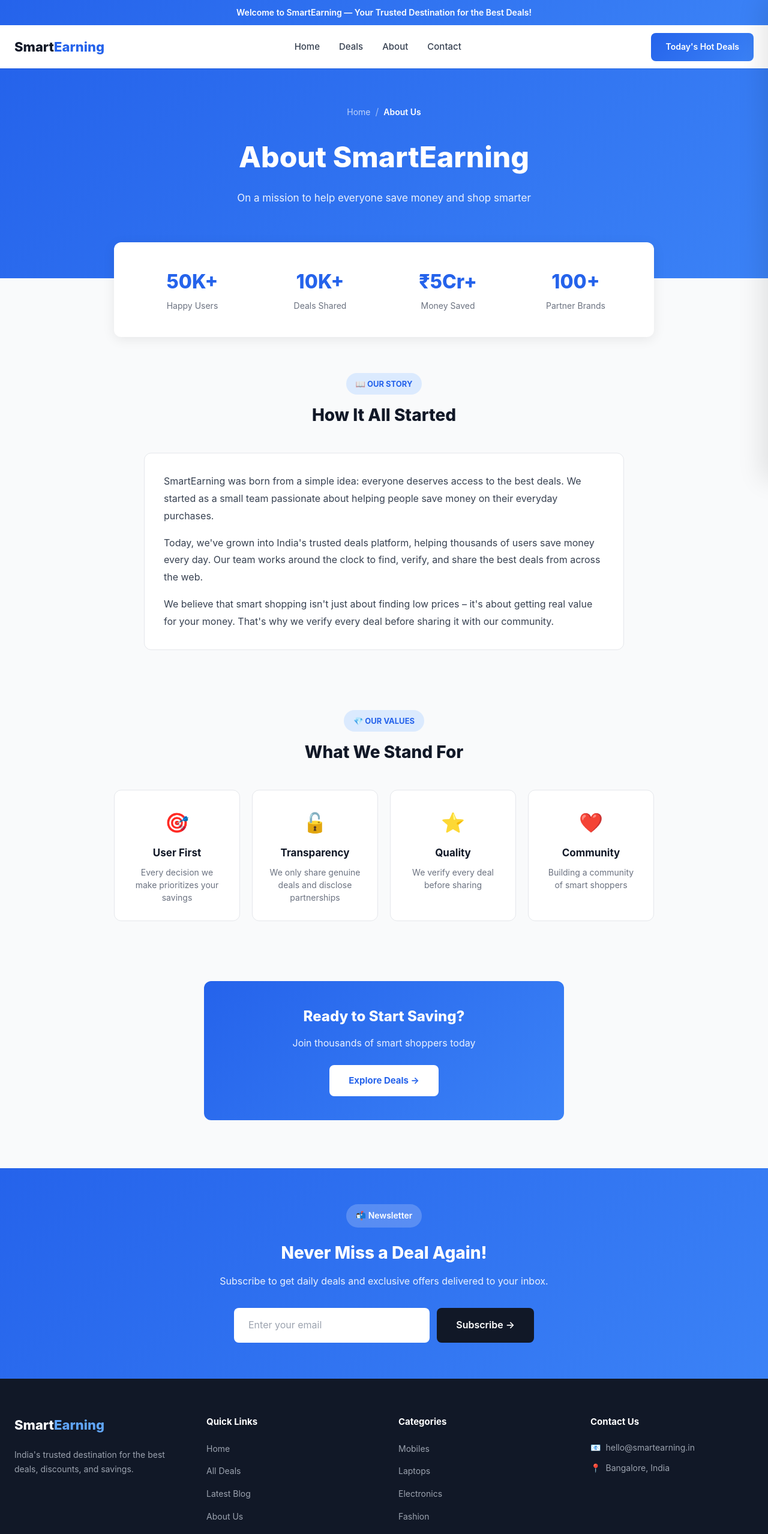
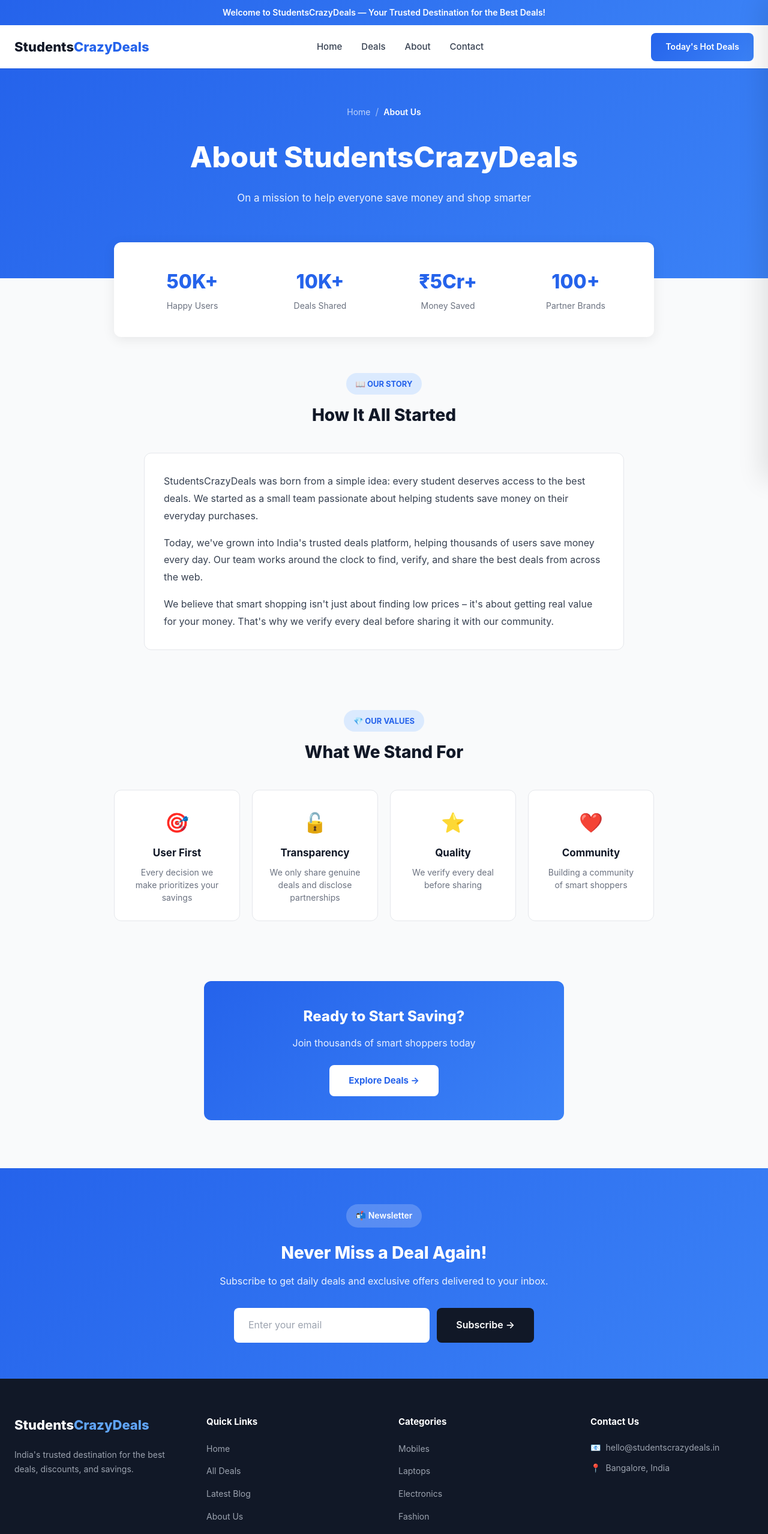
Before and after one commit to siddu-asd/smartearning, a Next.js app in the folder package/nextjs-backend/: page /about in a window 1280 px wide. Shown: the top 2558 px of the page at 60% size. Built offline with nearby package versions, Linux system fonts and the light colour scheme.

Commit message:
Rename project from SmartEarning to StudentsCrazyDeals

```diff
--- a/package/nextjs-backend/app/(main)/HomeClient.tsx
+++ b/package/nextjs-backend/app/(main)/HomeClient.tsx
@@ -121,7 +121,7 @@
         <div style={{ maxWidth: '1200px', margin: '0 auto' }}>
           <div style={{ textAlign: 'center', marginBottom: '40px' }}>
             <span style={{ display: 'inline-block', background: '#dbeafe', color: '#2563eb', padding: '8px 16px', borderRadius: '50px', fontSize: '13px', fontWeight: 700, marginBottom: '12px' }}>WHY US</span>
-            <h2 style={{ fontSize: '28px', fontWeight: 800, color: '#111827' }}>Why Choose SmartEarning</h2>
+            <h2 style={{ fontSize: '28px', fontWeight: 800, color: '#111827' }}>Why Choose StudentsCrazyDeals</h2>
           </div>
 
           <div style={{ display: 'grid', gridTemplateColumns: 'repeat(auto-fit, minmax(240px, 1fr))', gap: '20px' }}>
--- a/package/nextjs-backend/app/(main)/about/page.tsx
+++ b/package/nextjs-backend/app/(main)/about/page.tsx
@@ -28,7 +28,7 @@
         </nav>
 
         <h1 style={{ fontSize: 'clamp(32px, 5vw, 48px)', fontWeight: 800, color: 'white', marginBottom: '16px' }}>
-          About SmartEarning
+          About StudentsCrazyDeals
         </h1>
         <p style={{ color: 'rgba(255,255,255,0.9)', fontSize: '17px', maxWidth: '560px', margin: '0 auto', lineHeight: 1.6 }}>
           On a mission to help everyone save money and shop smarter
@@ -57,7 +57,7 @@
 
           <div style={{ background: 'white', padding: '32px', borderRadius: '12px', border: '1px solid #e5e7eb' }}>
             <p style={{ fontSize: '16px', color: '#374151', lineHeight: 1.8, marginBottom: '16px' }}>
-              SmartEarning was born from a simple idea: everyone deserves access to the best deals. We started as a small team passionate about helping people save money on their everyday purchases.
+              StudentsCrazyDeals was born from a simple idea: every student deserves access to the best deals. We started as a small team passionate about helping students save money on their everyday purchases.
             </p>
             <p style={{ fontSize: '16px', color: '#374151', lineHeight: 1.8, marginBottom: '16px' }}>
               Today, we&apos;ve grown into India&apos;s trusted deals platform, helping thousands of users save money every day. Our team works around the clock to find, verify, and share the best deals from across the web.
@@ -104,6 +104,6 @@
 }
 
 export const metadata = {
-  title: 'About Us - SmartEarning',
-  description: 'Learn about SmartEarning - India\'s trusted deals platform helping users save money every day.',
+  title: 'About Us - StudentsCrazyDeals',
+  description: 'Learn about StudentsCrazyDeals - India\'s trusted student deals platform helping students save money every day.',
 };
--- a/package/nextjs-backend/app/(main)/blog/BlogClient.tsx
+++ b/package/nextjs-backend/app/(main)/blog/BlogClient.tsx
@@ -78,7 +78,7 @@
                         fontWeight: 600,
                         borderRadius: '8px'
                       }}>
-                        SmartEarning Blog
+                        StudentsCrazyDeals Blog
                       </div>
                     )}
                       </div>
--- a/package/nextjs-backend/app/(main)/blog/[slug]/page.tsx
+++ b/package/nextjs-backend/app/(main)/blog/[slug]/page.tsx
@@ -25,7 +25,7 @@
   const { slug } = await params;
   const blog = await getBlogBySlug(slug);
   return {
-    title: blog ? `${blog.title} - SmartEarning` : 'Blog Post',
+    title: blog ? `${blog.title} - StudentsCrazyDeals` : 'Blog Post',
     description: blog?.content?.slice(0, 160) || 'Read our latest blog post.',
   };
 }
--- a/package/nextjs-backend/app/(main)/contact/page.tsx
+++ b/package/nextjs-backend/app/(main)/contact/page.tsx
@@ -14,7 +14,7 @@
   };
 
   const contactMethods = [
-    { icon: '📧', title: 'Email', value: 'hello@smartearning.in', href: 'mailto:hello@smartearning.in' },
+    { icon: '📧', title: 'Email', value: 'hello@studentscrazydeals.in', href: 'mailto:hello@studentscrazydeals.in' },
     { icon: '📍', title: 'Location', value: 'Bangalore, India', href: '#' },
     { icon: '⏰', title: 'Response', value: 'Within 24 hours', href: '#' },
   ];
--- a/package/nextjs-backend/app/components/Footer.tsx
+++ b/package/nextjs-backend/app/components/Footer.tsx
@@ -60,7 +60,7 @@
           {/* Brand Column */}
           <div>
             <Link href="/" style={{ display: 'inline-block', marginBottom: '20px', textDecoration: 'none' }}>
-              <div style={{ fontSize: '22px', fontWeight: 800, color: 'white' }}>Smart<span style={{ color: '#60a5fa' }}>Earning</span></div>
+              <div style={{ fontSize: '22px', fontWeight: 800, color: 'white' }}>Students<span style={{ color: '#60a5fa' }}>CrazyDeals</span></div>
             </Link>
             <p style={{ color: '#9ca3af', lineHeight: 1.7, fontSize: '14px' }}>India&apos;s trusted destination for the best deals, discounts, and savings.</p>
           </div>
@@ -93,8 +93,8 @@
           <div>
             <h3 style={{ fontSize: '15px', fontWeight: 700, marginBottom: '20px', color: 'white' }}>Contact Us</h3>
             <div style={{ display: 'flex', flexDirection: 'column', gap: '12px' }}>
-              <a href="mailto:hello@smartearning.in" style={{ color: '#9ca3af', textDecoration: 'none', fontSize: '14px', display: 'flex', alignItems: 'center', gap: '8px' }}>
-                <span>📧</span> hello@smartearning.in
+              <a href="mailto:hello@studentscrazydeals.in" style={{ color: '#9ca3af', textDecoration: 'none', fontSize: '14px', display: 'flex', alignItems: 'center', gap: '8px' }}>
+                <span>📧</span> hello@studentscrazydeals.in
               </a>
               <div style={{ color: '#9ca3af', fontSize: '14px', display: 'flex', alignItems: 'center', gap: '8px' }}>
                 <span>📍</span> Bangalore, India
@@ -105,7 +105,7 @@
 
         {/* Bottom Bar */}
         <div style={{ marginTop: '48px', paddingTop: '24px', borderTop: '1px solid rgba(255,255,255,0.1)', display: 'flex', flexWrap: 'wrap', justifyContent: 'space-between', alignItems: 'center', gap: '16px' }}>
-          <p style={{ color: '#6b7280', fontSize: '14px', margin: 0 }}>© {new Date().getFullYear()} SmartEarning. All rights reserved.</p>
+          <p style={{ color: '#6b7280', fontSize: '14px', margin: 0 }}>© {new Date().getFullYear()} StudentsCrazyDeals. All rights reserved.</p>
           <div style={{ display: 'flex', gap: '24px' }}>
             <Link href="#" style={{ color: '#6b7280', fontSize: '14px', textDecoration: 'none' }}>Privacy Policy</Link>
             <Link href="#" style={{ color: '#6b7280', fontSize: '14px', textDecoration: 'none' }}>Terms of Service</Link>
--- a/package/nextjs-backend/app/components/Header.tsx
+++ b/package/nextjs-backend/app/components/Header.tsx
@@ -29,7 +29,7 @@
       {/* Top Announcement Bar */}
       <div style={{ background: 'linear-gradient(135deg, #2563eb 0%, #3b82f6 100%)', padding: '10px 20px', textAlign: 'center' }}>
         <p style={{ color: 'white', fontSize: '14px', fontWeight: 600, margin: 0 }}>
-          Welcome to SmartEarning — Your Trusted Destination for the Best Deals!
+          Welcome to StudentsCrazyDeals — Your Trusted Destination for the Best Deals!
         </p>
       </div>
 
@@ -47,7 +47,7 @@
         <div style={{ maxWidth: '1280px', margin: '0 auto', padding: '0 24px', display: 'flex', alignItems: 'center', justifyContent: 'space-between', height: '72px' }}>
           {/* Logo */}
           <Link href="/" style={{ display: 'flex', alignItems: 'center', gap: '10px', textDecoration: 'none' }}>
-            <div style={{ fontSize: '22px', fontWeight: 800, color: '#111827' }}>Smart<span style={{ color: '#2563eb' }}>Earning</span></div>
+            <div style={{ fontSize: '22px', fontWeight: 800, color: '#111827' }}>Students<span style={{ color: '#2563eb' }}>CrazyDeals</span></div>
           </Link>
 
           {/* Desktop Navigation */}
--- a/package/nextjs-backend/app/globals.css
+++ b/package/nextjs-backend/app/globals.css
@@ -3,7 +3,7 @@
 @tailwind utilities;
 
 /* =============================================
-   SMART EARNING - MODERN DESIGN SYSTEM
+   STUDENTS CRAZY DEALS - MODERN DESIGN SYSTEM
    ============================================= */
 
 /* CSS Custom Properties */
```
